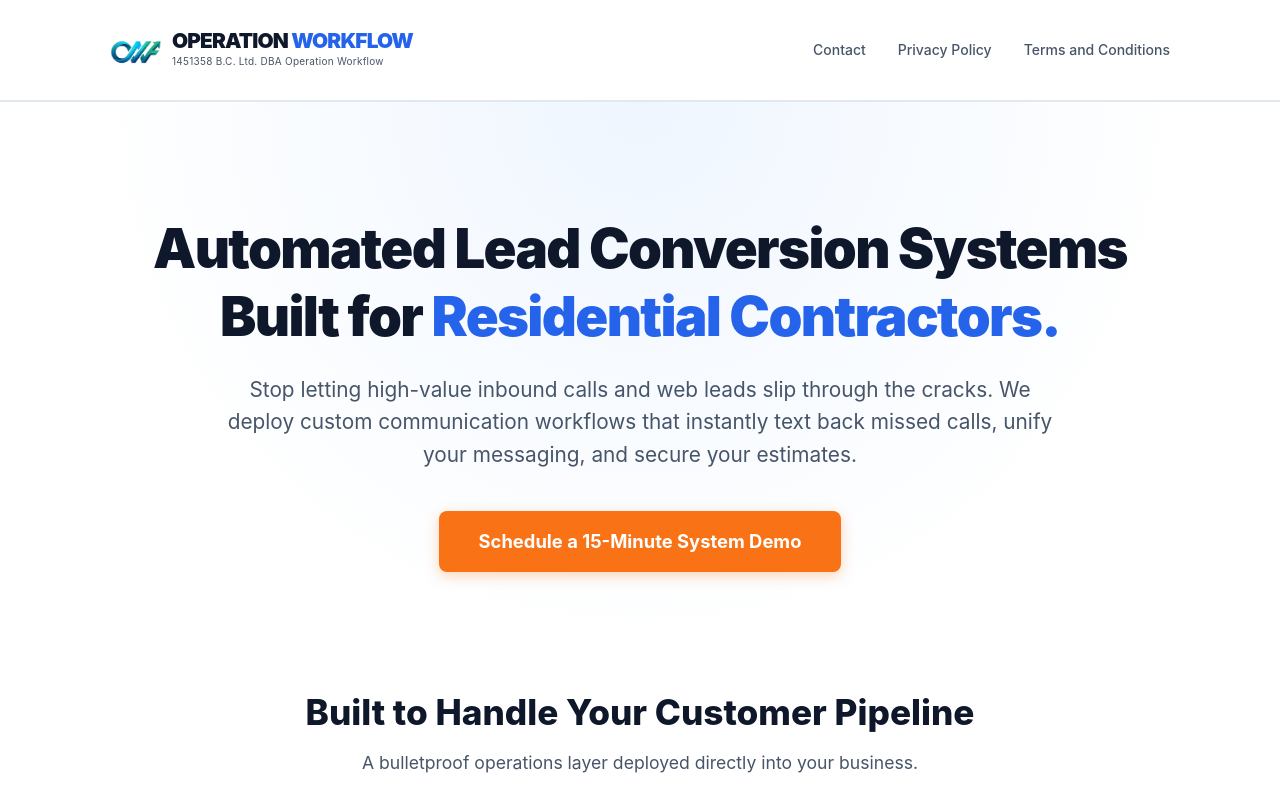
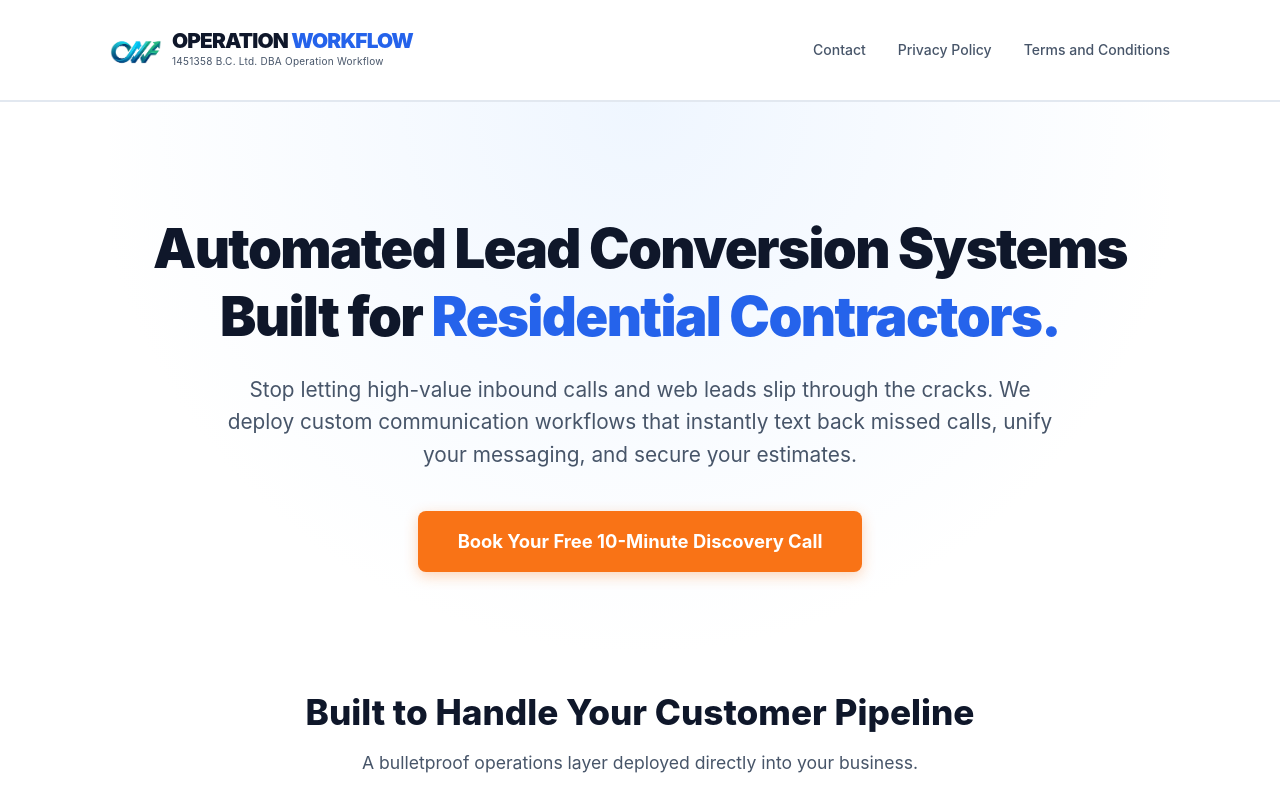
Before and after one commit to SabrinaOWF/OWF, a Next.js app: page / in a window 1280 px wide. Shown: the top 800 px of the page. Built offline with nearby package versions, Linux system fonts and the light colour scheme.

Commit message:
Update page.tsx

```diff
--- a/src/app/page.tsx
+++ b/src/app/page.tsx
@@ -18,10 +18,10 @@ export default function HomePage() {
           Stop letting high-value inbound calls and web leads slip through the cracks. We deploy custom communication workflows that instantly text back missed calls, unify your messaging, and secure your estimates.
         </p>
         <Link
-          href="/optin"
+          href="https://calendar.app.google/gcW88adJ1NekJZFHA"
           className="inline-block bg-[#f97316] text-white px-10 py-4 text-[1.15rem] font-bold rounded-lg shadow-[0_4px_14px_rgba(249,115,22,0.3)] transition-all duration-200 hover:bg-[#ea580c] hover:-translate-y-0.5 hover:shadow-[0_6px_20px_rgba(249,115,22,0.4)]"
         >
-          Schedule a 15-Minute System Demo
+          Book Your Free 10-Minute Discovery Call
         </Link>
       </section>
 
```
